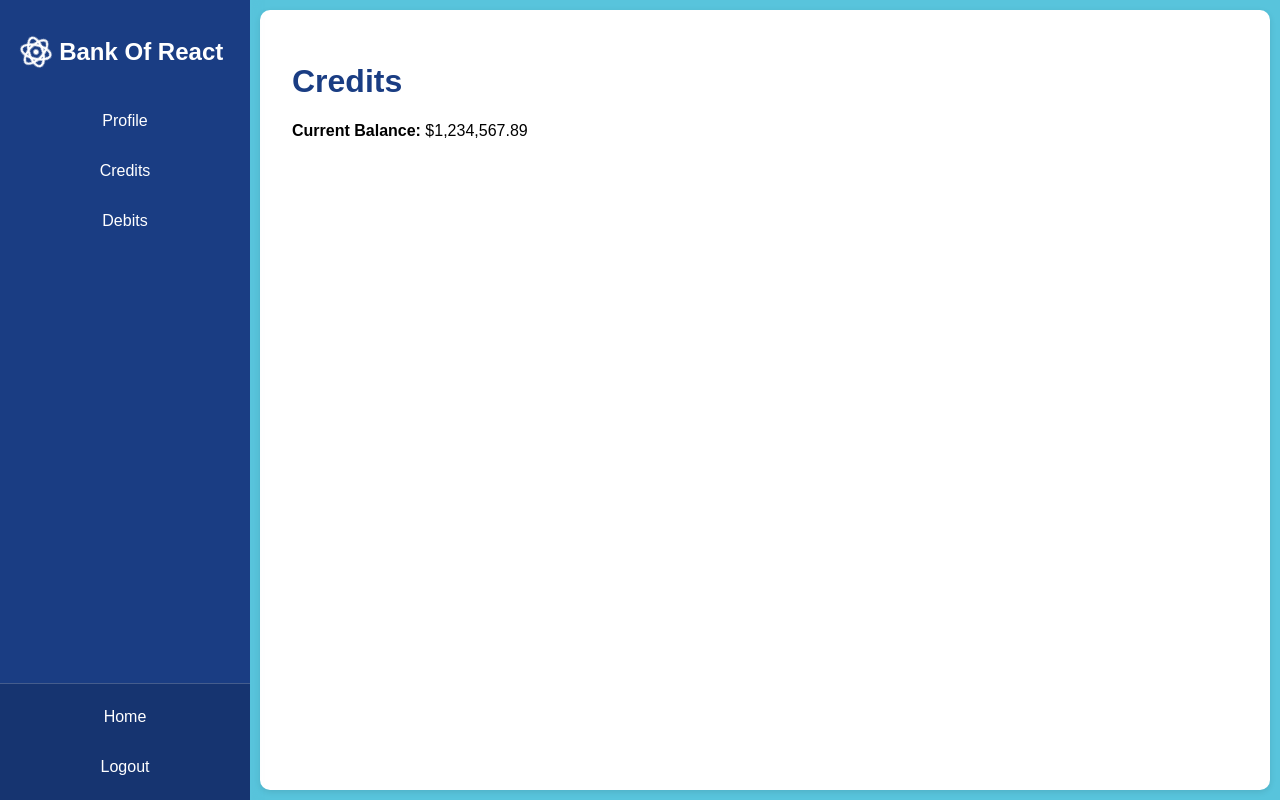
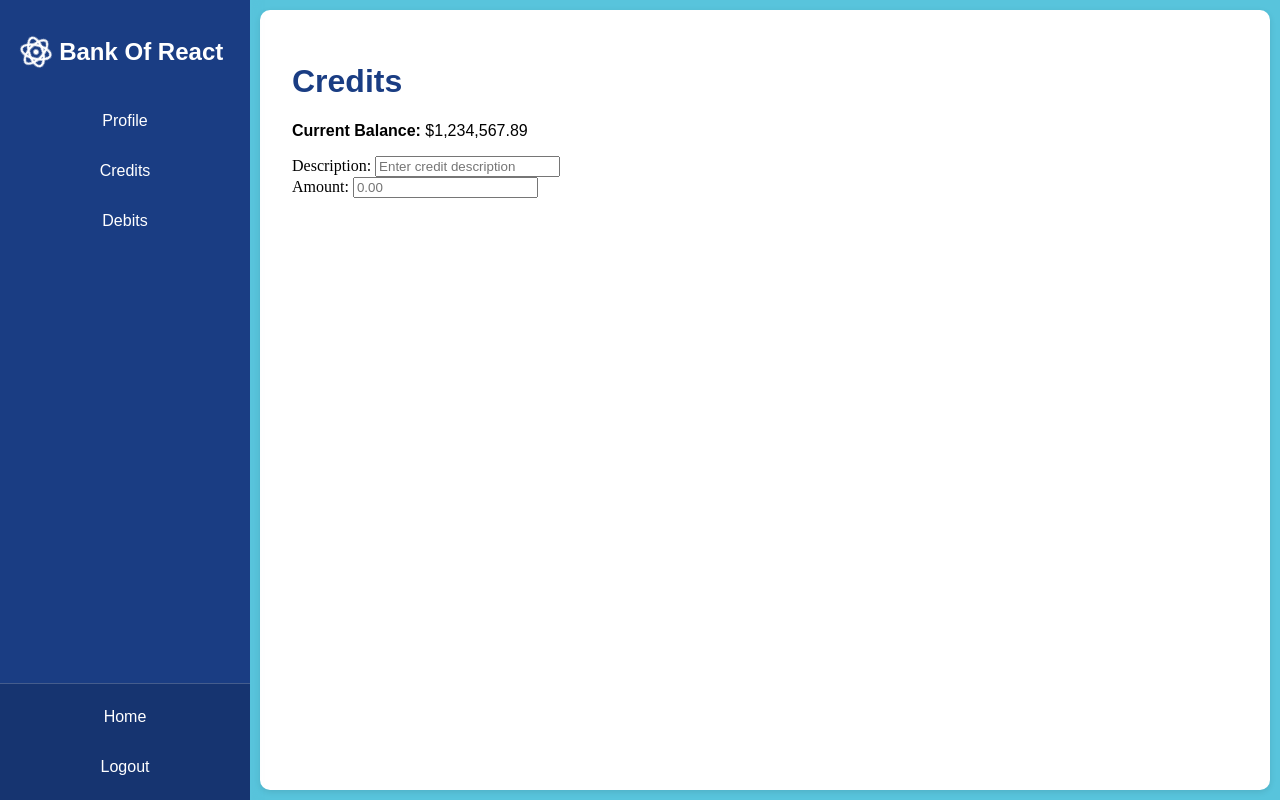
Before and after one commit to MaxFilsR/bank-of-react, a React (Vite) app: page /bank-of-react/credits in a window 1280 px wide. Built offline with nearby package versions, Linux system fonts and the light colour scheme.

Commit message:
Adding state, and form for adding credit to page

```diff
--- a/src/pages/credits/credits.jsx
+++ b/src/pages/credits/credits.jsx
@@ -1,13 +1,67 @@
-const CreditsPage = ({ balance, addCredit }) => {
+import React from "react";
+import { useState } from "react";
+
+
+
+const CreditsPage = ({ balance, addCredit, credits }) => {
+  const [description, setDescription] = useState('');
+  const [amount, setAmount] = useState('');
+
+  const handleSubmit = (e) => {
+    e.preventDefault();
+    const numericAmount = parseFloat(amount);
+
+    if (numericAmount > 0 && description.trim()) {
+      const newCredit = {
+        description: description.trim(),
+        amount: numericAmount
+      };
+
+      addCredit(newCredit);
+      setDescription('');
+      setAmount('');
+    }
+    else {
+      alert("Please fill in both description and amount.")
+    }
+  };
+
+
   return (
     <div className="dashboard-page-content-container">
       <main className="dashboard-page-content">
         <h1 className="page-title">Credits</h1>
 
-        {/* Add more content here */}
+        {/* Display Account Balance */}
         <p>
           <strong>Current Balance:</strong> ${balance.toLocaleString("en-US")}
         </p>
+
+        {/* Adding Credit Form */}
+        <form onSubmit={handleSubmit}>
+          <div>
+            <label>Description: </label>
+            <input
+              type = "text"
+              placeholder= "Enter credit description"
+              value = {description}
+              onChange={(e) => setDescription(e.target.value)}
+              required
+            />
+          </div>
+          <div>
+            <label>Amount: </label>
+            <input
+              type= "number"
+              step= "0.01"
+              min= "0.01"
+              placeholder= "0.00"
+              value= {amount}
+              onChange={(e) => setAmount(e.target.value)}
+              required
+            />
+          </div>
+        </form>
       </main>
     </div>
   );
```
Also changed, not shown: 1 other file (tests, documents, lock files or other folders).
